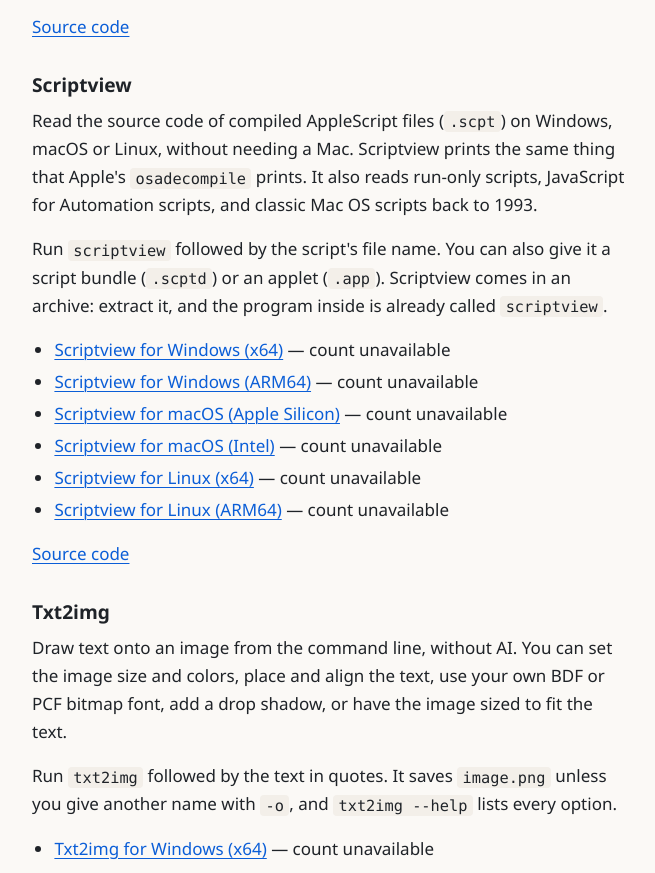
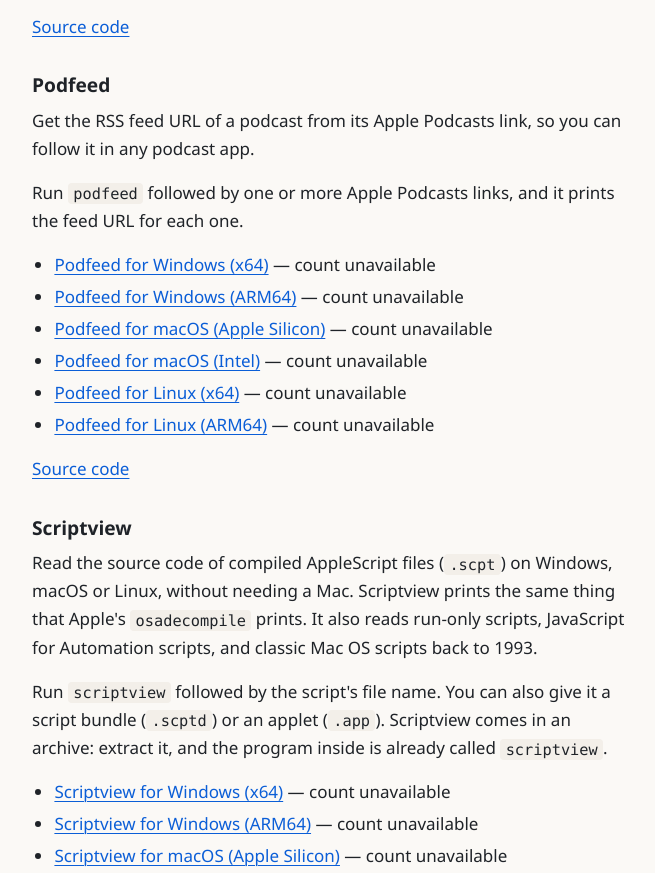
Before and after one commit to trypsynth/quin.fyi, a plain HTML site: page software/index.html in a window 1280 px wide. Shown: the part 1475-2348 px from the top of the page, without its empty margins (308-963 px from the left). Drawn offline with Linux system fonts and the light colour scheme; no server answers.

Commit message:
deploy: b9cb8b4ea9d761232511afc5df4453e8cab42410

```diff
--- a/software/index.html
+++ b/software/index.html
@@ -73,6 +73,18 @@
   <li><a href="https://github.com/trypsynth/gitkeep/releases/latest/download/gitkeep-aarch64-unknown-linux-musl">Gitkeep for Linux (ARM64)</a></li>
 </ul>
 <p><a href="https://github.com/trypsynth/gitkeep">Source code</a></p>
+<h3>Podfeed</h3>
+<p>Get the RSS feed URL of a podcast from its Apple Podcasts link, so you can follow it in any podcast app.</p>
+<p>Run <code>podfeed</code> followed by one or more Apple Podcasts links, and it prints the feed URL for each one.</p>
+<ul data-download-repo="podfeed">
+  <li><a href="https://github.com/trypsynth/podfeed/releases/latest/download/podfeed-x86_64-windows-gnu.exe">Podfeed for Windows (x64)</a></li>
+  <li><a href="https://github.com/trypsynth/podfeed/releases/latest/download/podfeed-aarch64-windows-gnu.exe">Podfeed for Windows (ARM64)</a></li>
+  <li><a href="https://github.com/trypsynth/podfeed/releases/latest/download/podfeed-aarch64-macos">Podfeed for macOS (Apple Silicon)</a></li>
+  <li><a href="https://github.com/trypsynth/podfeed/releases/latest/download/podfeed-x86_64-macos">Podfeed for macOS (Intel)</a></li>
+  <li><a href="https://github.com/trypsynth/podfeed/releases/latest/download/podfeed-x86_64-linux-musl">Podfeed for Linux (x64)</a></li>
+  <li><a href="https://github.com/trypsynth/podfeed/releases/latest/download/podfeed-aarch64-linux-musl">Podfeed for Linux (ARM64)</a></li>
+</ul>
+<p><a href="https://github.com/trypsynth/podfeed">Source code</a></p>
 <h3>Scriptview</h3>
 <p>Read the source code of compiled AppleScript files (<code>.scpt</code>) on Windows, macOS or Linux, without needing a Mac. Scriptview prints the same thing that Apple's <code>osadecompile</code> prints. It also reads run-only scripts, JavaScript for Automation scripts, and classic Mac OS scripts back to 1993.</p>
 <p>Run <code>scriptview</code> followed by the script's file name. You can also give it a script bundle (<code>.scptd</code>) or an applet (<code>.app</code>). Scriptview comes in an archive: extract it, and the program inside is already called <code>scriptview</code>.</p>
```
